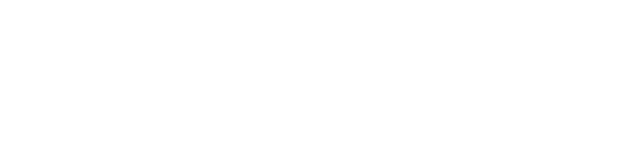
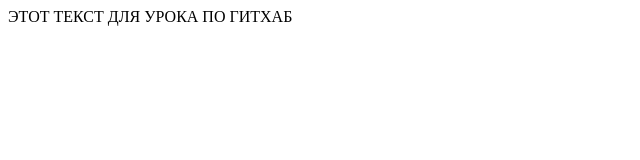
Before and after one commit to Alexsom96/cbs-lesson, a plain HTML site: page index.html in a window 1280 px wide. Shown: the whole page, without its empty margins (0-640 px from the left). Drawn offline with Linux system fonts and the light colour scheme.

Commit message:
create block for text

```diff
--- a/index.html
+++ b/index.html
@@ -8,6 +8,6 @@
     <title>Document</title>
 </head>
 <body>
-
+        <div>ЭТОТ ТЕКСТ ДЛЯ УРОКА ПО ГИТХАБ</div>
 </body>
 </html>
```
